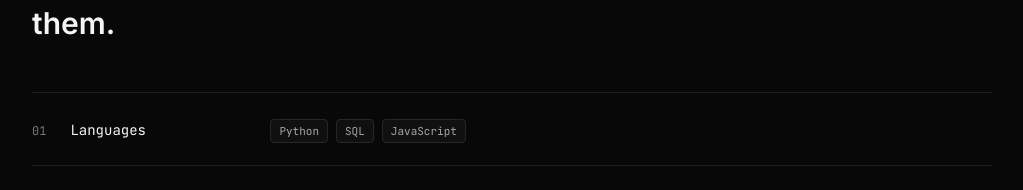
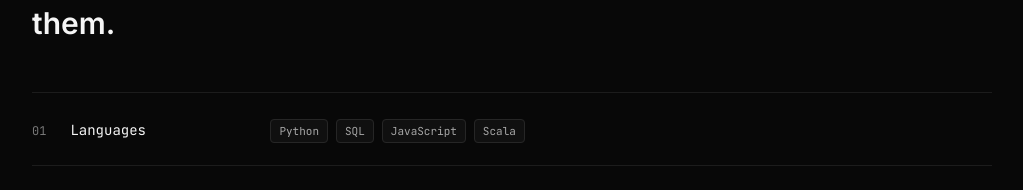
Before and after one commit to adedayoabiona/adedayoabiona.github.io, a React (Vite) app: page / in a window 1280 px wide. Shown: the part 2487-2677 px from the top of the page, without its empty margins (128-1151 px from the left). Built offline with nearby package versions, Linux system fonts and the light colour scheme.

Commit message:
chore(portfolio): update sections

```diff
--- a/src/data/skills.ts
+++ b/src/data/skills.ts
@@ -9,7 +9,7 @@ export const skillGroups: SkillGroup[] = [
   {
     index: '01',
     label: 'Languages',
-    items: ['Python', 'SQL', 'JavaScript'],
+    items: ['Python', 'SQL', 'JavaScript', 'Scala'],
   },
   {
     index: '02',
```
